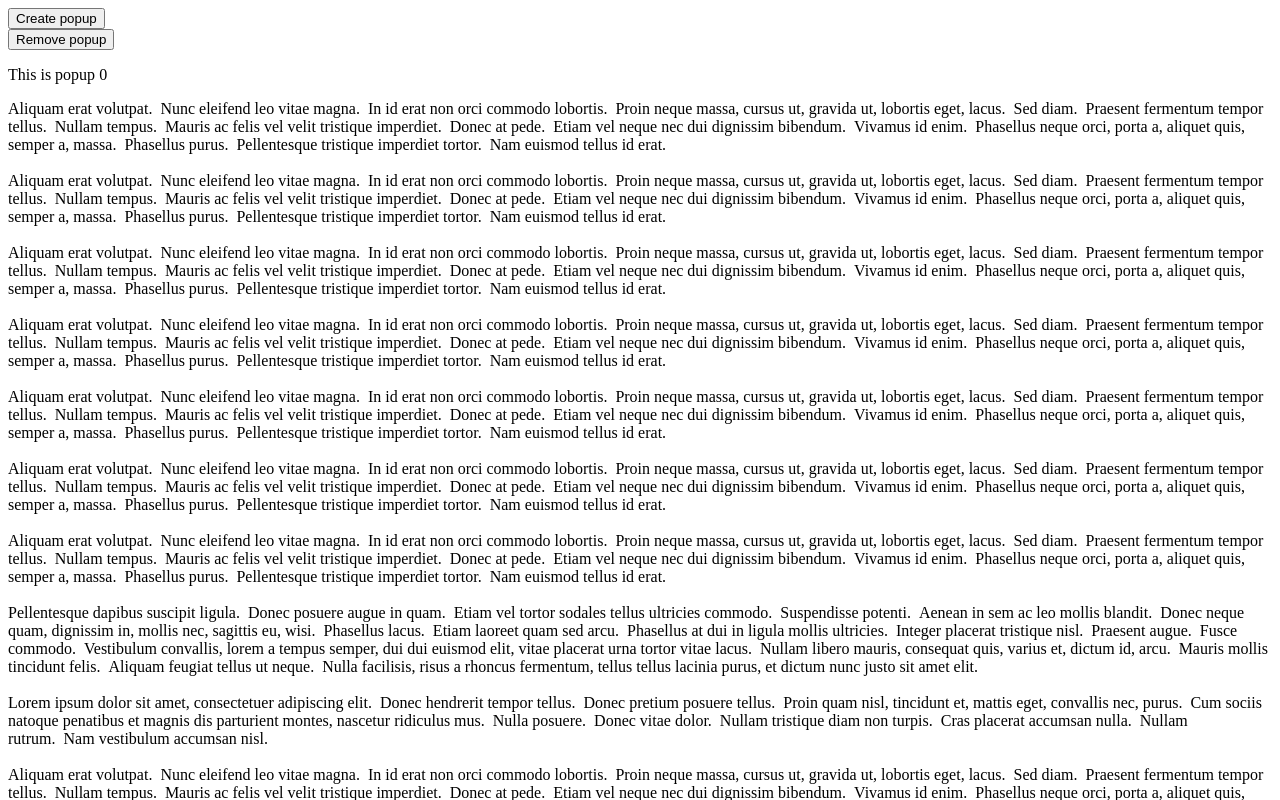
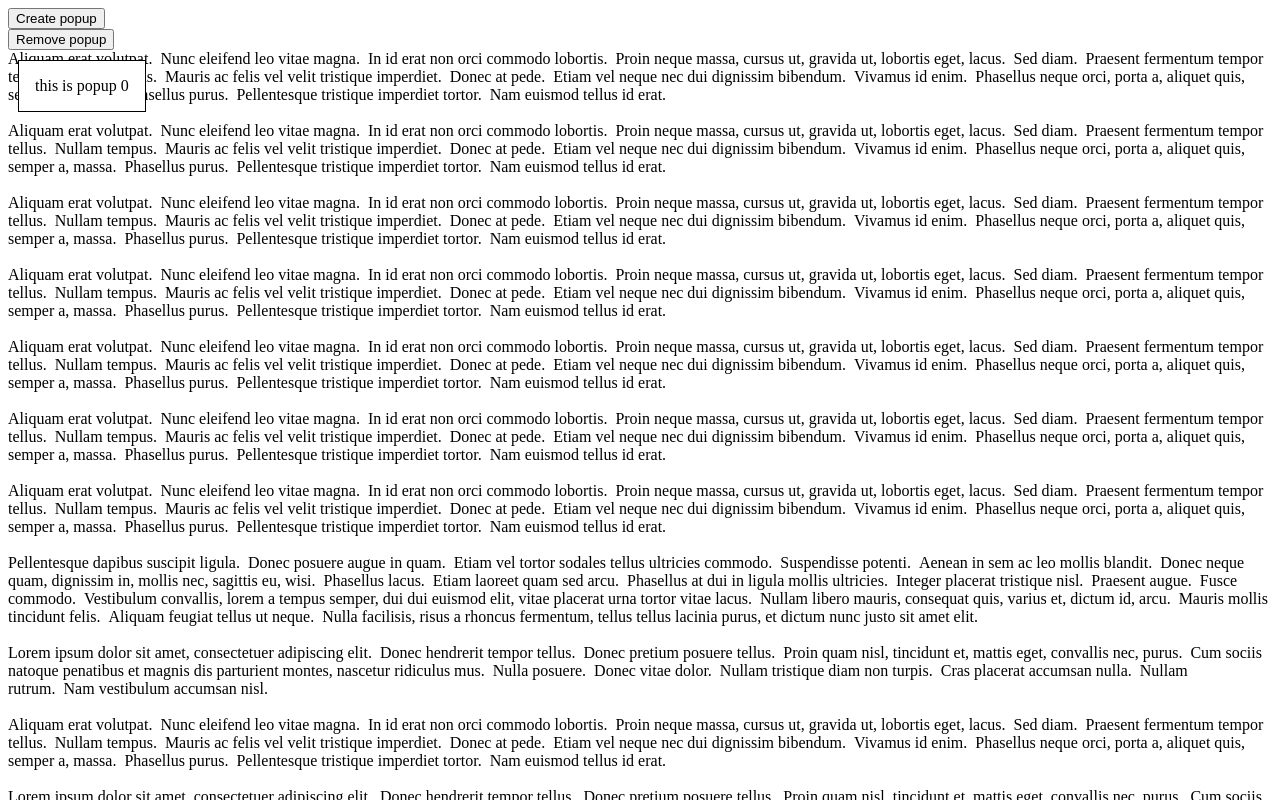
Before and after one commit to huuff/real-world-svelte, a SvelteKit app in the folder v4/: page /ch1/scroll-block in a window 1280 px wide. Both pictures are taken after a click on the button "Create popup". Shown: the top 800 px of the page. Built offline with nearby package versions, Linux system fonts and the light colour scheme.

Commit message:
them styles for them popups

```diff
--- /dev/null
+++ b/v4/src/lib/Popup.svelte
@@ -0,0 +1,18 @@
+<script lang="ts">
+ export let offset: number;
+</script>
+
+<style>
+ .popup {
+     position: absolute;
+     max-width: 200px;
+     max-height: 80px;
+     border: 1px solid black;
+     background-color: white;
+     padding: 1rem;
+ }
+</style>
+
+<div class="popup" style:top="{10 + offset*10}px" style:left="{10+offset*10}px">
+    <slot></slot>
+</div>
--- a/v4/src/routes/ch1/scroll-block/+page.svelte
+++ b/v4/src/routes/ch1/scroll-block/+page.svelte
@@ -1,9 +1,9 @@
 <script lang="ts">
  import { createPopupManager } from "$lib/popup";
+ import Popup from "$lib/Popup.svelte";
  import { range } from "lodash-es";
 
  const { isLocked, count, createPopup, removePopup } = createPopupManager();
- // TODO: Style them popups
  $: if (typeof document !== "undefined") {
      document.body.style.overflow = $isLocked ? "hidden" : "scroll";
  }
@@ -14,9 +14,11 @@
     <button on:click={removePopup}>Remove popup</button>
     <br/>
 </section>
-<section>
+<section style:position="relative">
     {#each range($count) as i}
-	<p>This is popup {i}</p>
+        <Popup offset={i}>
+            this is popup {i}
+        </Popup>
     {/each}
 </section>
 <section>
```
